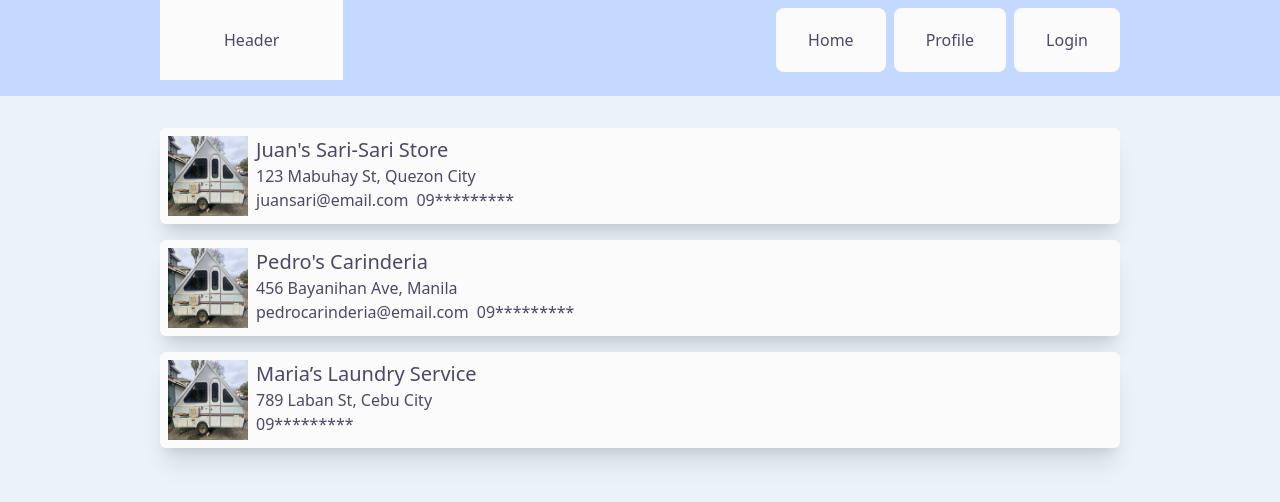
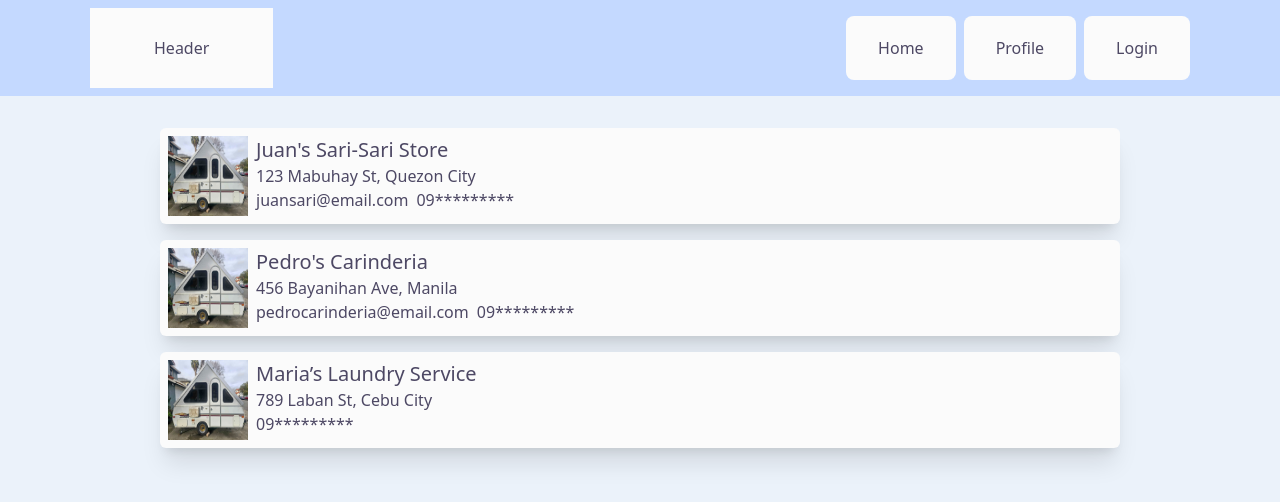
Before and after one commit to JJPSeno/cbc-site, a Nuxt app: page / in a window 1280 px wide. Shown: the top 502 px of the page. Built offline with nearby package versions, Linux system fonts and the light colour scheme.

Commit message:
Update header

```diff
--- a/components/base/CbcHeader.vue
+++ b/components/base/CbcHeader.vue
@@ -4,7 +4,7 @@
     class="fixed w-full h-24 pb-0.5 px-0 sm:px-40 bg-accent"
   >
     <section
-      class="max-w-standard mx-auto flex justify-between items-center"
+      class="max-w-standard flex justify-between items-center absolute w-full top-1/2 -translate-y-1/2 left-1/2 -translate-x-1/2"
     >
       <div
         class="flex items-center justify-center px-16 bg-primary h-20"
```
